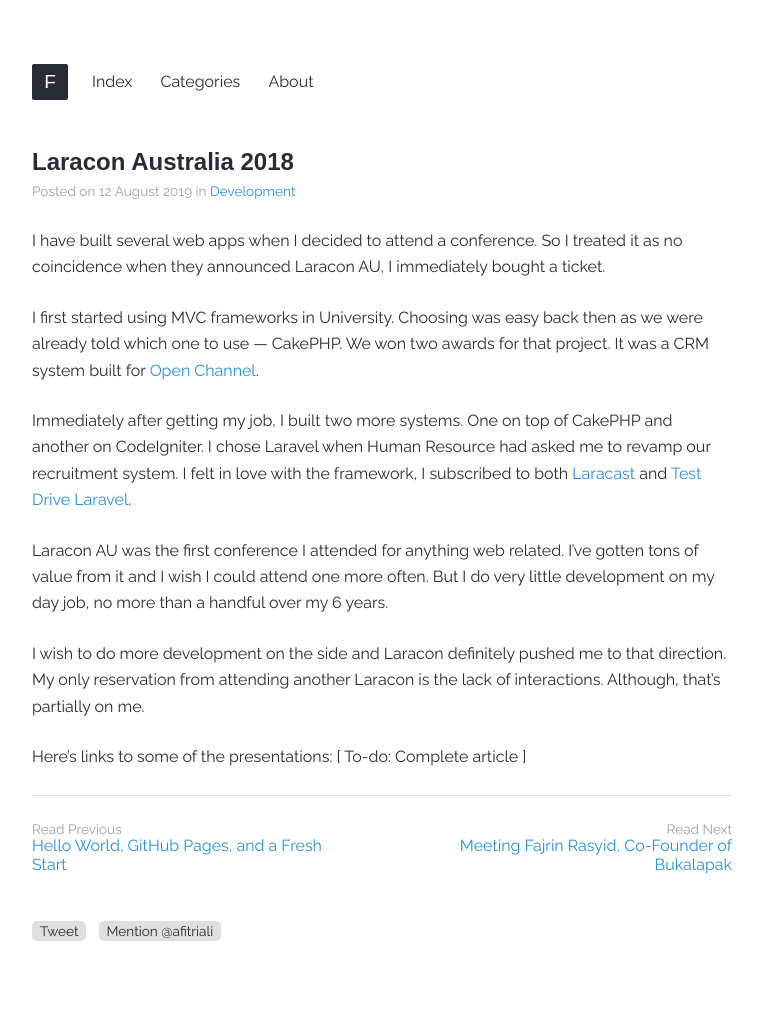
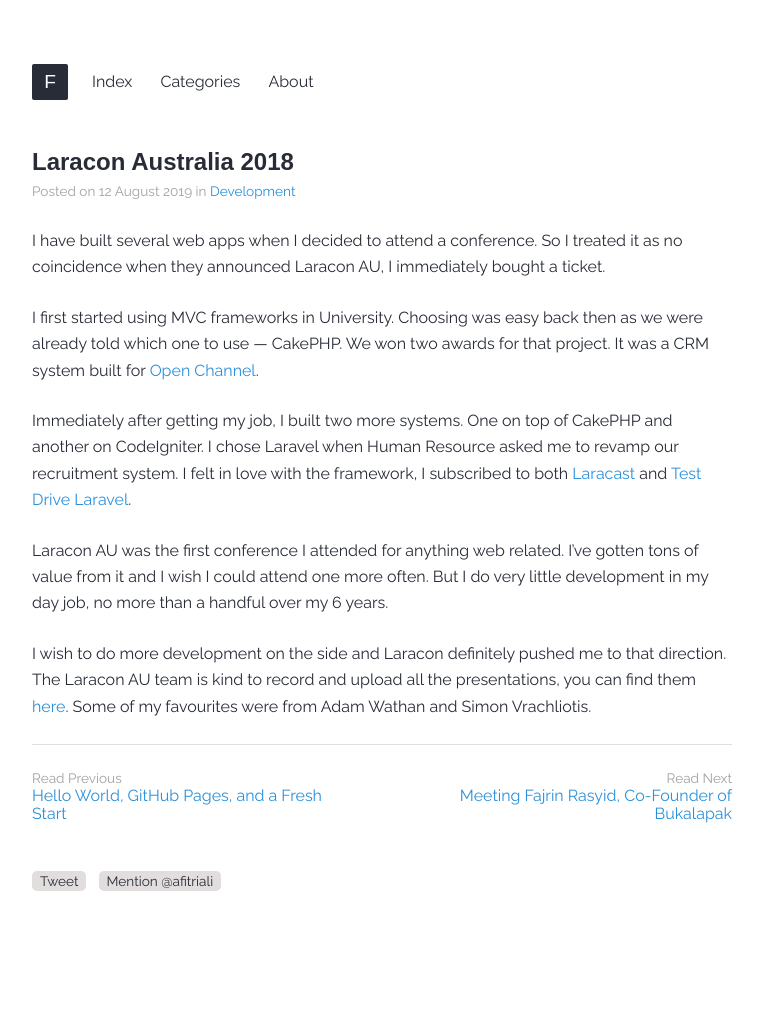
Before and after one commit to xfltrt/xfltrt.github.io, a Jekyll site: the page built from _posts/2019-08-12-laracon-australia-2018.md, in a window 1280 px wide. Shown: the whole page, without its empty margins (258-1021 px from the left). Built offline with Jekyll 4.4.1, drawn with Linux system fonts in a browser that asks for light colours; some web fonts are replaced; comment, search, counter and statistics services are not loaded; after the commit the page ends 978 px from its top, so only the background shows below that.

Commit message:
Update 2019-08-12-laracon-australia-2018.md

```diff
--- a/_posts/2019-08-12-laracon-australia-2018.md
+++ b/_posts/2019-08-12-laracon-australia-2018.md
@@ -8,11 +8,8 @@ I have built several web apps when I decided to attend a conference. So I treate
 
 I first started using MVC frameworks in University. Choosing was easy back then as we were already told which one to use — CakePHP. We won two awards for that project. It was a CRM system built for [Open Channel](http://www.openchannel.org.au).
 
-Immediately after getting my job, I built two more systems. One on top of CakePHP and another on CodeIgniter. I chose Laravel when Human Resource had asked me to revamp our recruitment system. I felt in love with the framework, I subscribed to both [Laracast](https://laracasts.com/) and [Test Drive Laravel](https://course.testdrivenlaravel.com/).
+Immediately after getting my job, I built two more systems. One on top of CakePHP and another on CodeIgniter. I chose Laravel when Human Resource asked me to revamp our recruitment system. I felt in love with the framework, I subscribed to both [Laracast](https://laracasts.com/) and [Test Drive Laravel](https://course.testdrivenlaravel.com/).
 
-Laracon AU was the first conference I attended for anything web related. I’ve gotten tons of value from it and I wish I could attend one more often. But I do very little development on my day job, no more than a handful over my 6 years.
+Laracon AU was the first conference I attended for anything web related. I’ve gotten tons of value from it and I wish I could attend one more often. But I do very little development in my day job, no more than a handful over my 6 years.
 
-I wish to do more development on the side and Laracon definitely pushed me to that direction. My only reservation from attending another Laracon is the lack of interactions. Although, that’s partially on me.
-
-Here’s links to some of the presentations:
-[ To-do: Complete article ]
+I wish to do more development on the side and Laracon definitely pushed me to that direction. The Laracon AU team is kind to record and upload all the presentations, you can find them [here](https://www.youtube.com/watch?v=UyaejTqR3Tc&list=PLEkJYA4gJb7_FKspNTgrve7FUb3A1dT3y). Some of my favourites were from Adam Wathan and Simon Vrachliotis.
```
